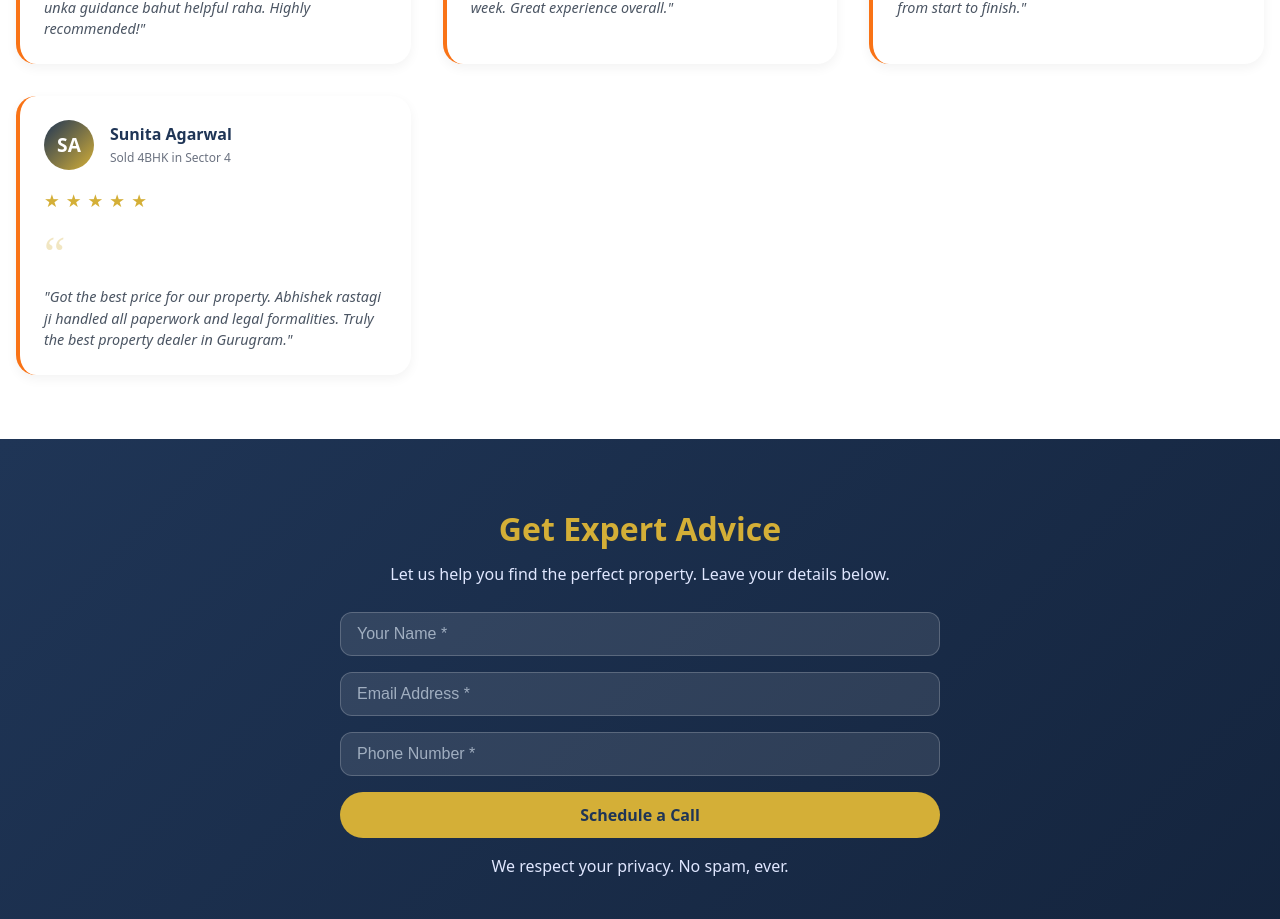
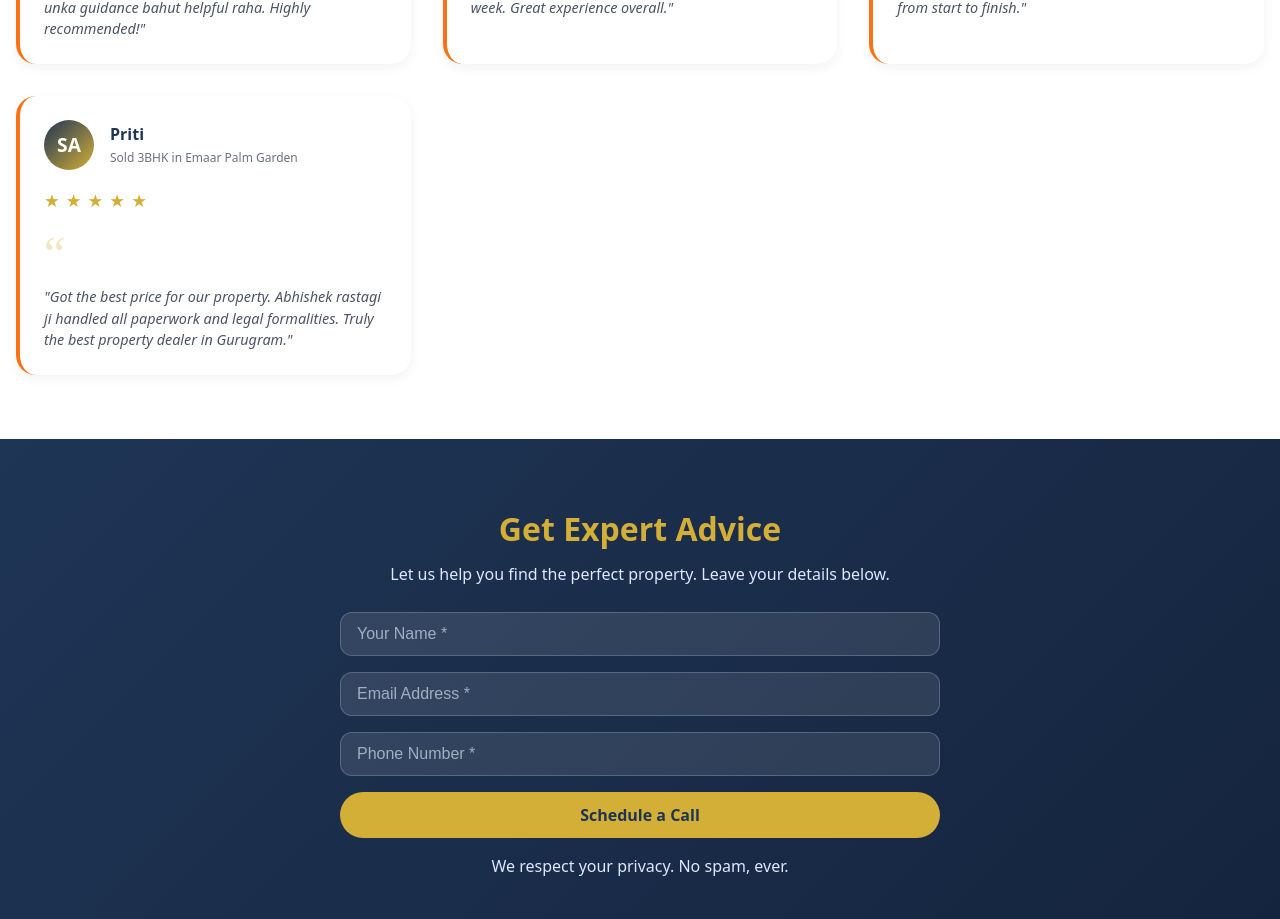
Before and after one commit to gauravquest00-create/luxurynest.llp, a React (Vite) app: page / in a window 1280 px wide. Shown: the part 2720-3639 px from the top of the page. Built offline with nearby package versions, Linux system fonts and the light colour scheme.

Commit message:
Update testimonials.js

```diff
--- a/src/data/testimonials.js
+++ b/src/data/testimonials.js
@@ -25,8 +25,8 @@ const testimonials = [
   },
   {
     id    : 4,
-    name  : "Sunita Agarwal",
-    role  : "Sold 4BHK in Sector 4",
+    name  : "Priti",
+    role  : "Sold 3BHK in Emaar Palm Garden",
     review: "Got the best price for our property. Abhishek rastagi ji handled all paperwork and legal formalities. Truly the best property dealer in Gurugram.",
     rating: 5,
     avatar: "SA",
```
